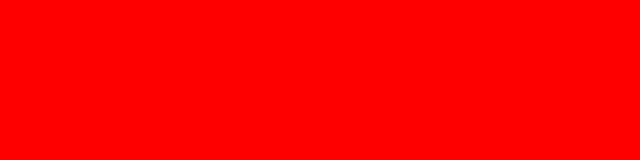
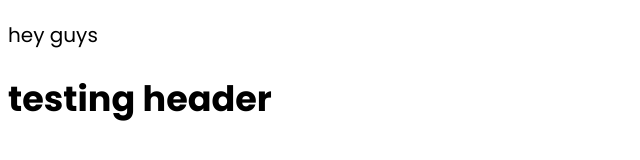
Before and after one commit to Deenadhayalan17/Portfolio-using-Sass, a website: page index.html in a window 1280 px wide. Shown: the whole page, without its empty margins (0-640 px from the left). Drawn offline with Linux system fonts and the light colour scheme.

Commit message:
fonts added

```diff
--- a/app.scss
+++ b/app.scss
@@ -1,9 +1 @@
 @use  "scss/base/typegraphy";
-
-
-$red : red;
-
-body{
-    background: $red;
-
-}
--- a/index.html
+++ b/index.html
@@ -9,8 +9,15 @@
     <link rel="preconnect" href="https://fonts.googleapis.com">
     <link rel="preconnect" href="https://fonts.gstatic.com" crossorigin>
     <link href="https://fonts.googleapis.com/css2?family=Poppins:wght@300;400;500;600;700;800&display=swap" rel="stylesheet">
+
 </head>
 <body>
+    <p>
+        hey guys
+    </p>
+    <h1>
+        testing header
+    </h1>
 
 </body>
 </html>
--- a/scss/base/_typegraphy.scss
+++ b/scss/base/_typegraphy.scss
@@ -1,4 +1,13 @@
 body{
     font-family: 'Poppins', sans-serif;
     font-weight: 400;
+    line-height: 1.5;
 }
+
+p{
+    font-size: 20px;
+}
+
+h1{
+    font-size: 35px;
+}
```
Also changed, not shown: app.css.
